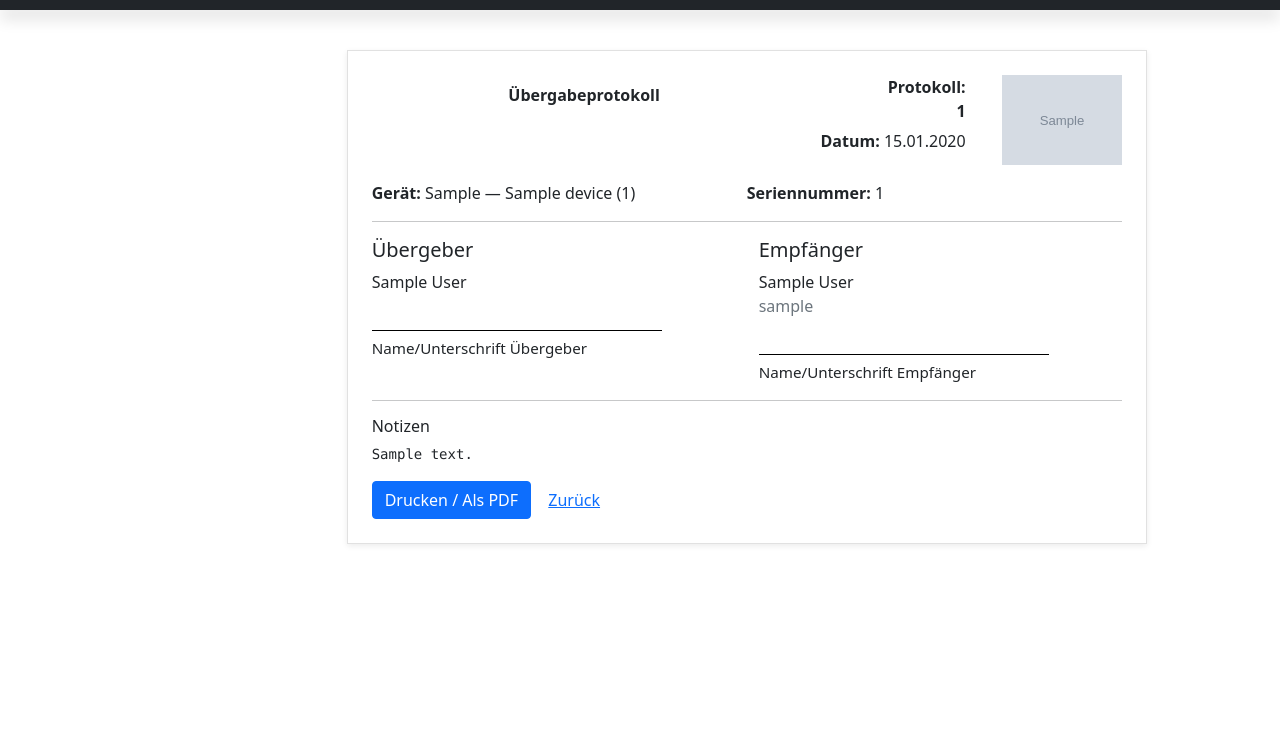
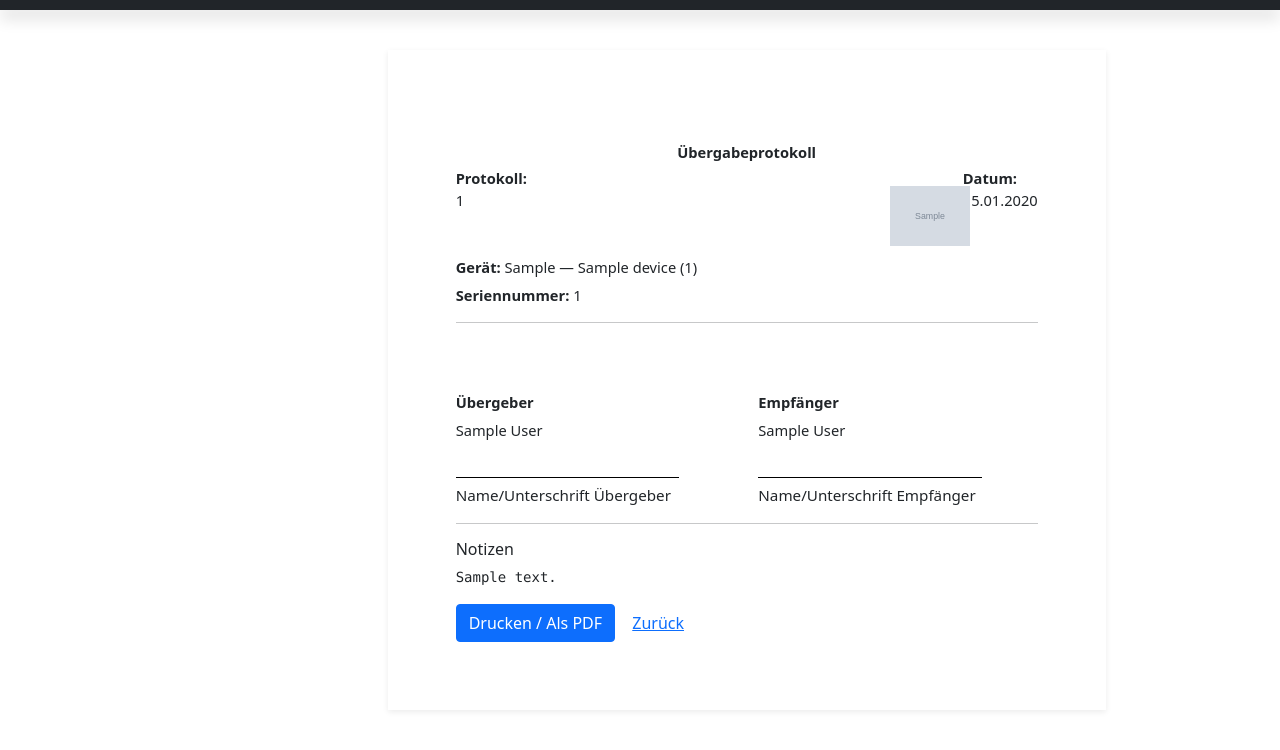
Before and after one commit to ghanitoos/indigo, a Python web app: template core-app/modules/inventory_admin/templates/inventory_admin/protocol.html in a window 1280 px wide. Shown: the top 750 px of the page. Run offline with Jinja, Linux system fonts and the light colour scheme; the template is opened without the code that fills it: most values are stand-ins (such as "Sample title", 1, 10 or a date in 2020); grey boxes marked "Sample" are stand-in pictures.

Commit message:
inventory_admin: Protocol layout update — logo top-right, centered title 11pt bold, device/type/serial, party signature layout

```diff
--- a/core-app/modules/inventory_admin/templates/inventory_admin/protocol.html
+++ b/core-app/modules/inventory_admin/templates/inventory_admin/protocol.html
@@ -3,48 +3,53 @@
 {% block content %}
 <div class="container mt-4 protocol-document">
   <div class="protocol-header">
-    <div style="flex:1;">
-      <div class="protocol-title">{% if is_return %}Rückgabeprotokoll{% else %}Übergabeprotokoll{% endif %}</div>
-    </div>
-    <div style="text-align:right; margin-left:12px;">
-      <div><strong>Protokoll:</strong></div>
-      <div class="proto-number" style="font-weight:600; margin-bottom:6px">{{ handover.protocol_number }}{% if is_return %}-RETURN{% endif %}</div>
-      <div><strong>Datum:</strong> {{ handover.handover_date.strftime('%d.%m.%Y') }}</div>
-    </div>
-    <div class="flex-shrink-0 logo-container">
+    <div class="logo-top-right">
       {% if logo_url %}
         <img src="{{ logo_url }}" alt="Logo" class="logo">
       {% else %}
         <div class="logo-placeholder">Logo</div>
       {% endif %}
     </div>
+
+    <div class="protocol-title-wrap">
+      <div class="protocol-title-centered">{% if is_return %}Rückgabeprotokoll{% else %}Übergabeprotokoll{% endif %}</div>
+    </div>
+
+  </div>
+
+  <div class="mt-1 proto-topline">
+    <div class="proto-left">
+      <div class="proto-label">Protokoll:</div>
+      <div class="proto-value">{{ handover.protocol_number }}{% if is_return %}-RETURN{% endif %}</div>
+    </div>
+    <div class="proto-right">
+      <div class="proto-label">Datum:</div>
+      <div class="proto-value">{{ handover.handover_date.strftime('%d.%m.%Y') }}</div>
+    </div>
   </div>
 
   <div class="protocol-meta mt-3">
-    <table class="protocol-table">
-      <tr>
-        <td style="width:50%; vertical-align:top;"><strong>Gerät:</strong> {{ handover.device.device_type }} — {{ handover.device.model_name }} ({{ handover.device.inventory_number }})</td>
-        <td style="vertical-align:top;"><strong>Seriennummer:</strong> {{ handover.device.serial_number or '-' }}</td>
-      </tr>
-    </table>
+    <div class="device-block">
+      <div class="device-line"><strong>Gerät:</strong> {{ handover.device.device_type }} — {{ handover.device.model_name }} ({{ handover.device.inventory_number }})</div>
+      <div class="device-line"><strong>Seriennummer:</strong> {{ handover.device.serial_number or '-' }}</div>
+    </div>
   </div>
 
   <hr>
 
-  <div class="row">
-    <div class="col-6">
-      <h5>Übergeber</h5>
+  <div class="party-row">
+    <div class="party-col">
+      <div class="party-title">Übergeber</div>
       {% set giver_name = (handover.giver.first_name or '') ~ ' ' ~ (handover.giver.last_name or '') %}
-      <div>{{ giver_name.strip() if giver_name.strip() else handover.giver.ldap_username }}</div>
+      <div class="party-name">{{ giver_name.strip() if giver_name.strip() else handover.giver.ldap_username }}</div>
       <div class="signature-block">
         <div class="signature-line"></div>
         <div class="signature-label">Name/Unterschrift Übergeber</div>
       </div>
     </div>
-    <div class="col-6">
-      <h5>Empfänger</h5>
-      <div>{{ handover.receiver.first_name }} {{ handover.receiver.last_name }}</div>
-      <div class="text-muted">{{ handover.receiver.ldap_username }}</div>
+    <div class="party-col">
+      <div class="party-title">Empfänger</div>
+      <div class="party-name">{{ handover.receiver.first_name }} {{ handover.receiver.last_name }}</div>
       <div class="signature-block">
         <div class="signature-line"></div>
         <div class="signature-label">Name/Unterschrift Empfänger</div>
--- a/core-app/static/css/protocol.css
+++ b/core-app/static/css/protocol.css
@@ -1,12 +1,22 @@
 /* Styles for printable inventory protocol */
 /* Screen presentation tweaks */
-.protocol-document { max-width: 800px; margin: 0 auto; background: #fff; padding: 24px; border: 1px solid #e1e1e1; }
-.protocol-header { display:flex; align-items:flex-start; gap:12px; }
-.protocol-header .logo { max-height:90px; }
-.protocol-header .logo-container { margin-left:12px; }
-.protocol-header .logo { margin-left:12px; }
-.protocol-header .logo-placeholder { width:120px; height:80px; border:1px solid #e1e1e1; display:flex; align-items:center; justify-content:center; }
-.proto-number { white-space:nowrap; }
+.protocol-document { max-width: 190mm; margin: 0 auto; background: #fff; padding: 18mm; border: none; }
+.protocol-header { position:relative; }
+.logo-top-right, .logo-container { position:absolute; right:18mm; top:12mm; }
+.logo { max-height:60px; display:block; }
+.logo-placeholder { width:120px; height:80px; border:1px solid #e1e1e1; display:flex; align-items:center; justify-content:center; }
+.protocol-title-centered { text-align:center; font-weight:700; font-size:11pt; margin-top:6mm; }
+.proto-topline { display:flex; justify-content:space-between; margin-top:4mm; }
+.proto-left .proto-label, .proto-right .proto-label { font-size:11pt; font-weight:600; }
+.proto-left .proto-value, .proto-right .proto-value { font-size:11pt; }
+.device-block { margin-top:12mm; }
+.device-line { font-size:11pt; margin-bottom:6px; }
+.party-row { display:flex; justify-content:space-between; margin-top:18mm; }
+.party-col { width:48%; }
+.party-title { font-weight:700; font-size:11pt; margin-bottom:6px; }
+.party-name { font-size:11pt; margin-bottom:10px; }
+.signature-line { border-top:1px solid #000; width:80%; margin-top:10px; }
+.signature-label { font-size:10pt; margin-top:6px; }
 .protocol-title { text-align:center; margin-top:8px; margin-bottom:18px; font-weight:700; }
 .protocol-meta { margin-bottom:12px; }
 .protocol-table { width:100%; }
```
